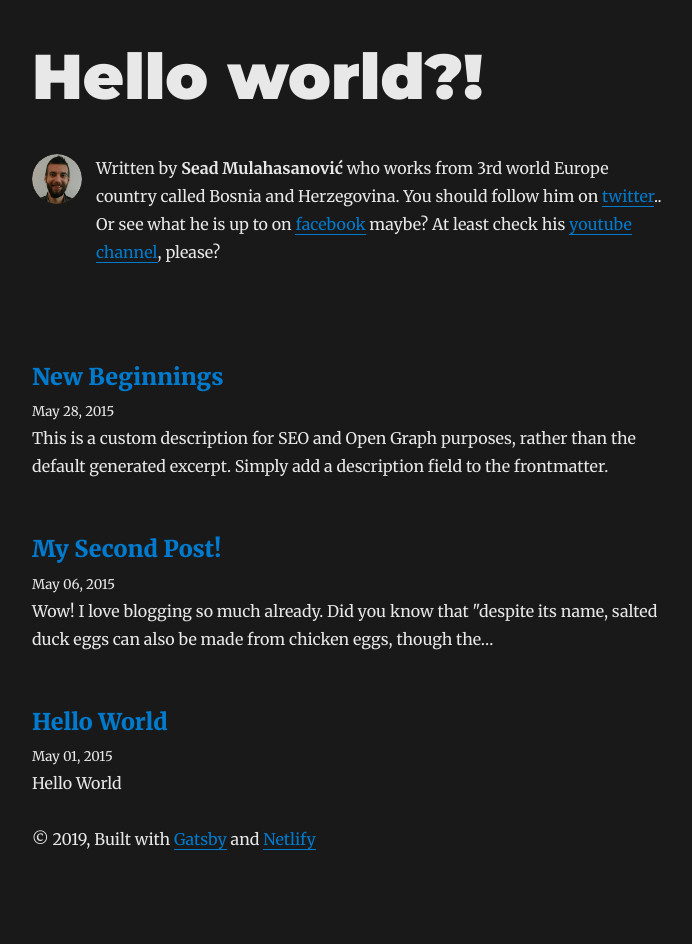
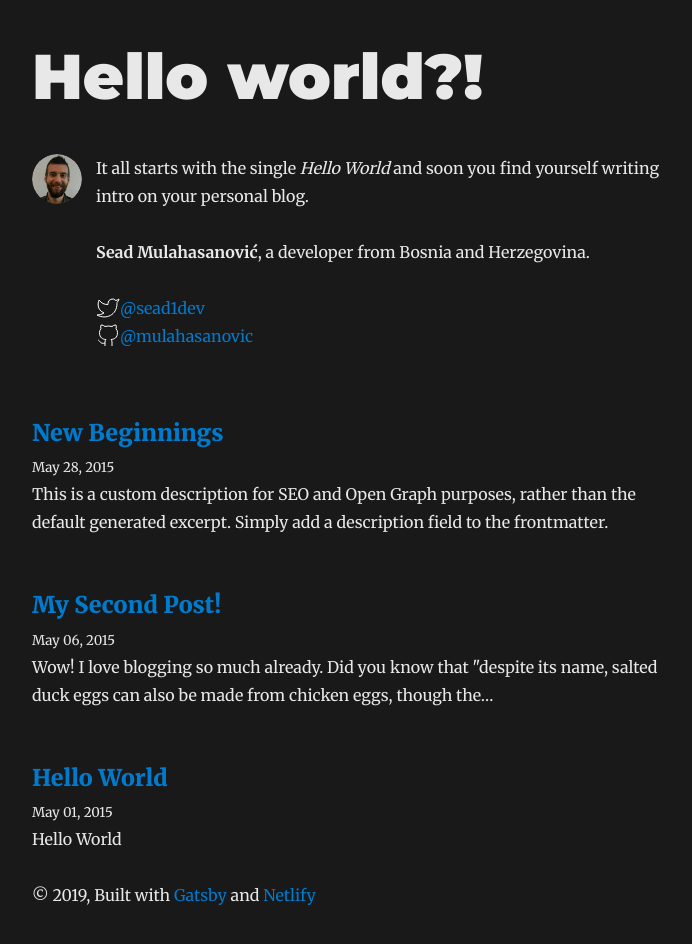
Before and after one commit to mulahasanovic/blog.sead.dev, a Gatsby site: page / in a window 1280 px wide. Shown: the whole page, without its empty margins (293-985 px from the left). Before the commit the page ends 895 px from the top, so only its background shows below. Built offline with nearby package versions, Linux system fonts and the light colour scheme; Gatsby itself is replaced by a stand-in of ours; some packages are replaced by stand-ins of ours.

Commit message:
small changes

```diff
--- a/gatsby-config.js
+++ b/gatsby-config.js
@@ -5,9 +5,16 @@ module.exports = {
     description: `Heavily modified Gatsby starter blog.`,
     siteUrl: `https://gatsby-starter-blog-demo.netlify.com/`,
     social: {
-      twitter: `sead1dev`,
-      facebook: `sead.m.bug`,
-      youtube: `UCuP9yqK4-ufPE-m6Tn0kWBA`
+      twitter: {
+        user: `sead1dev`,
+        path: `M23 3a10.9 10.9 0 0 1-3.14 1.53 4.48 4.48 0 0 0-7.86 3v1A10.66 10.66 0 0 1 3 4s-4 9 5 13a11.64 11.64 0 0 1-7 2c9 5 20 0 20-11.5a4.5 4.5 0 0 0-.08-.83A7.72 7.72 0 0 0 23 3z`,
+        link: `https://twitter.com/`
+      },
+      github: {
+        user: `mulahasanovic`,
+        path: `M9 19c-5 1.5-5-2.5-7-3m14 6v-3.87a3.37 3.37 0 0 0-.94-2.61c3.14-.35 6.44-1.54 6.44-7A5.44 5.44 0 0 0 20 4.77 5.07 5.07 0 0 0 19.91 1S18.73.65 16 2.48a13.38 13.38 0 0 0-7 0C6.27.65 5.09 1 5.09 1A5.07 5.07 0 0 0 5 4.77a5.44 5.44 0 0 0-1.5 3.78c0 5.42 3.3 6.61 6.44 7A3.37 3.37 0 0 0 9 18.13V22`,
+        link: `https://github.com/`,
+      }
     },
   },
   plugins: [
--- a/src/components/bio.js
+++ b/src/components/bio.js
@@ -8,8 +8,8 @@
 import React from "react"
 import { useStaticQuery, graphql } from "gatsby"
 import Image from "gatsby-image"
-
 import { rhythm } from "../utils/typography"
+import Social from "../components/social"
 
 const Bio = () => {
   const data = useStaticQuery(graphql`
@@ -25,9 +25,16 @@ const Bio = () => {
         siteMetadata {
           author
           social {
-            twitter
-            facebook
-            youtube
+            twitter {
+              user
+              link
+              path
+            }
+            github {
+              user
+              link
+              path
+            }
           }
         }
       }
@@ -55,11 +62,17 @@ const Bio = () => {
           borderRadius: `50%`,
         }}
       />
-      <p>
-        Written by <strong>{author}</strong> who works from 3rd world Europe country called Bosnia and Herzegovina.
-        {` `}
-        You should follow him on <a href={`https://twitter.com/${social.twitter}`}>twitter</a>.. Or see what he is up to on <a href={`https://www.facebook.com/${social.facebook}`}>facebook</a> maybe? At least check his <a href={`https://www.youtube.com/channel/${social.youtube}`}>youtube channel</a>, please?
-      </p>
+      <div>
+        <p>
+          It all starts with the single <em>Hello World</em> and soon you find yourself writing intro on your personal blog.
+          <br></br>
+        </p>
+        <p>
+          <strong>{author}</strong>, a developer from Bosnia and Herzegovina.
+        </p>
+        <Social data={social.twitter}/>
+        <Social data={social.github}/>
+      </div>
     </div>
   )
 }
--- /dev/null
+++ b/src/components/social.js
@@ -0,0 +1,19 @@
+import React from "react"
+
+const Social = ({data}) => {
+  return (
+    <div
+      style={{
+        display: `flex`,
+        alignItems: `center`,
+      }}
+    >
+      <svg className="" fill-opacity="0" stroke="#fff" viewBox="0 0 24 24" width="24" height="24" aria-hidden="true">
+          <path d={data.path}></path>
+      </svg>
+      <a href={`${data.link}${data.user}`}>@{data.user}</a>
+    </div>
+  )
+}
+
+export default Social
--- a/src/utils/typography.js
+++ b/src/utils/typography.js
@@ -3,7 +3,7 @@ import Wordpress2016 from "typography-theme-wordpress-2016"
 
 Wordpress2016.overrideThemeStyles = () => {
   return {
-    "a.gatsby-resp-image-link": {
+    "a": {
       boxShadow: `none`,
     },
     "body":{
```
